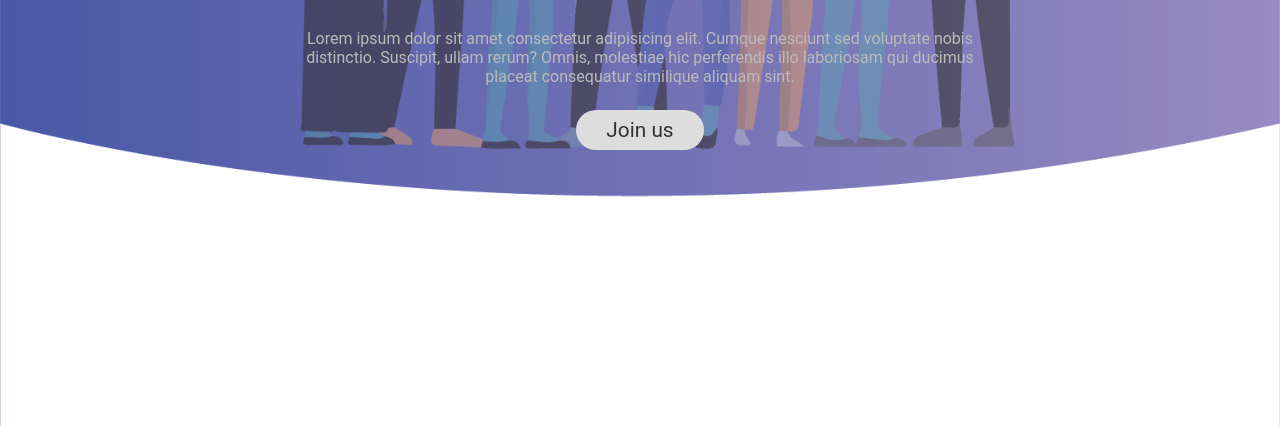
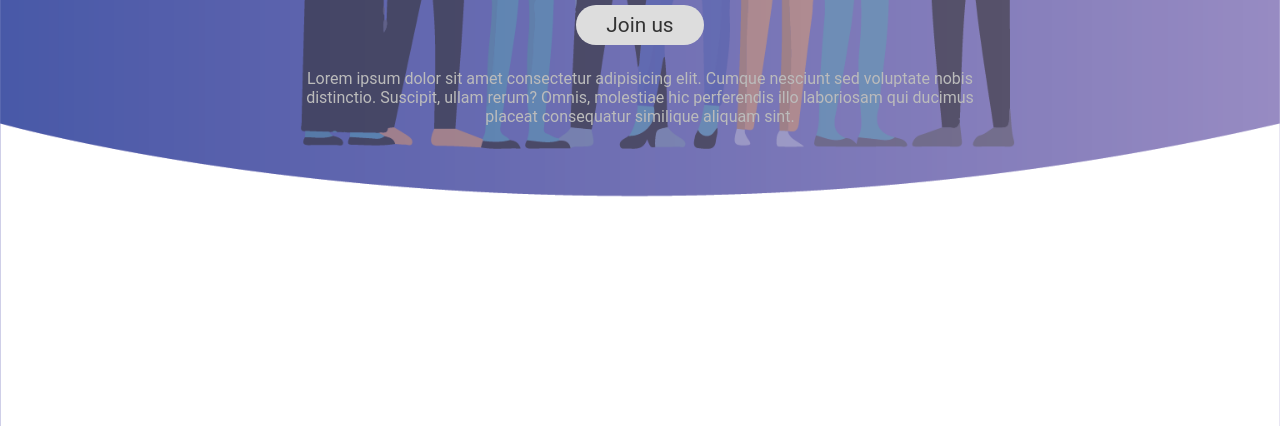
Before and after one commit to BlaiseJavan/Teamwork, a website: page UI/index.html in a window 1280 px wide. Shown: the part 470-896 px from the top of the page. Drawn offline with Linux system fonts and the light colour scheme.

Commit message:
[bg-168853861] fix langing page

```diff
--- a/UI/css/index.css
+++ b/UI/css/index.css
@@ -113,7 +113,7 @@
 
     .description p{
         color: rgb(187, 187, 187);
-        margin-bottom: 2rem;
+        margin: 2rem 0;
         text-align: center;
     }
 
--- a/UI/index.html
+++ b/UI/index.html
@@ -27,11 +27,10 @@
           <div class="description">
                 <h2>Teamwork</h2>
                 <h4>Lorem ipsum dolor sit amet consectetur</h4>
+                <div class="join-btn">
+                    <a href="./html/signup.html">Join us</a>
+              </div>
                 <p>Lorem ipsum dolor sit amet consectetur adipisicing elit. Cumque nesciunt sed voluptate nobis distinctio. Suscipit, ullam rerum? Omnis, molestiae hic perferendis illo laboriosam qui ducimus placeat consequatur similique aliquam sint.</p>
-
-          <div class="join-btn">
-                <a href="./html/signup.html">Join us</a>
-          </div>
         </div>
        </div>
        <!-- End content -->
```
